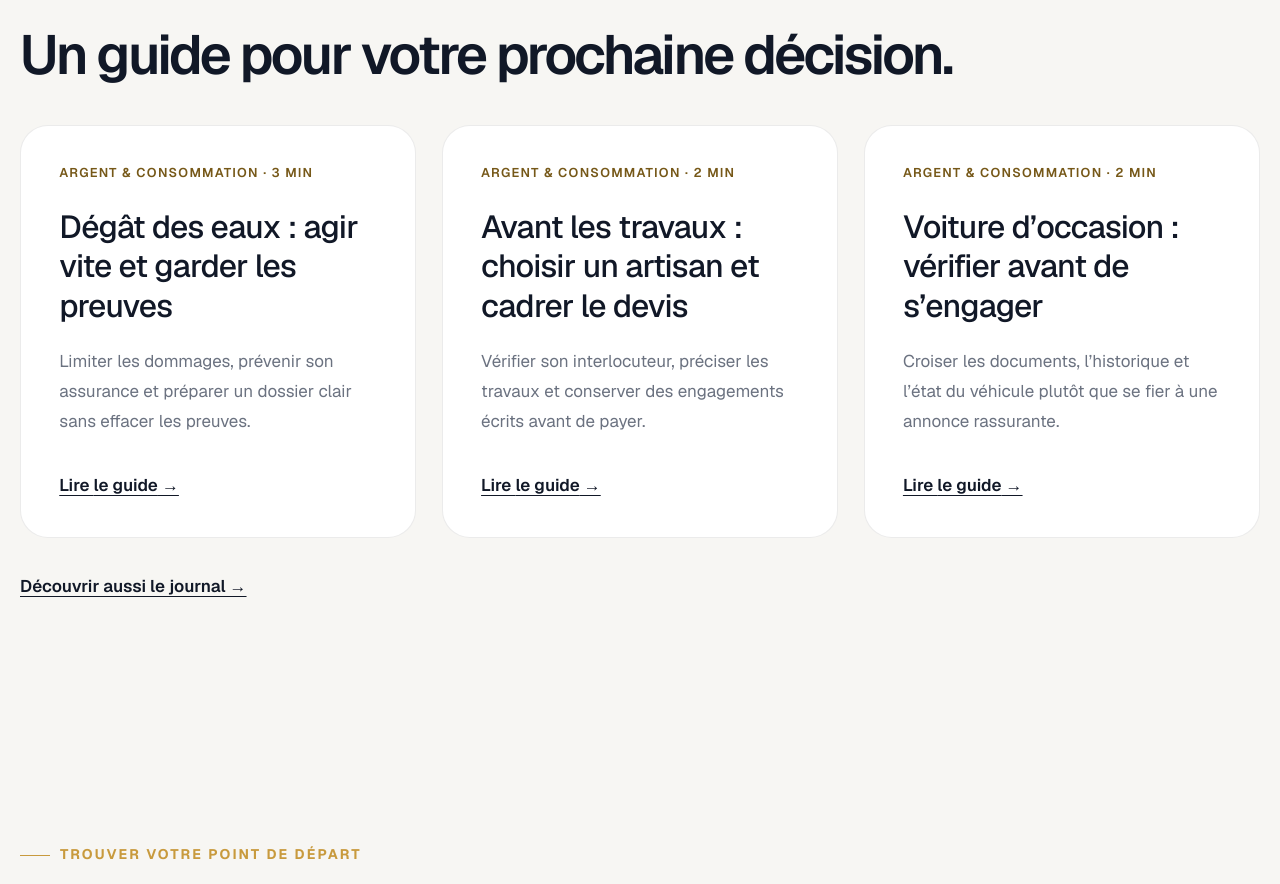
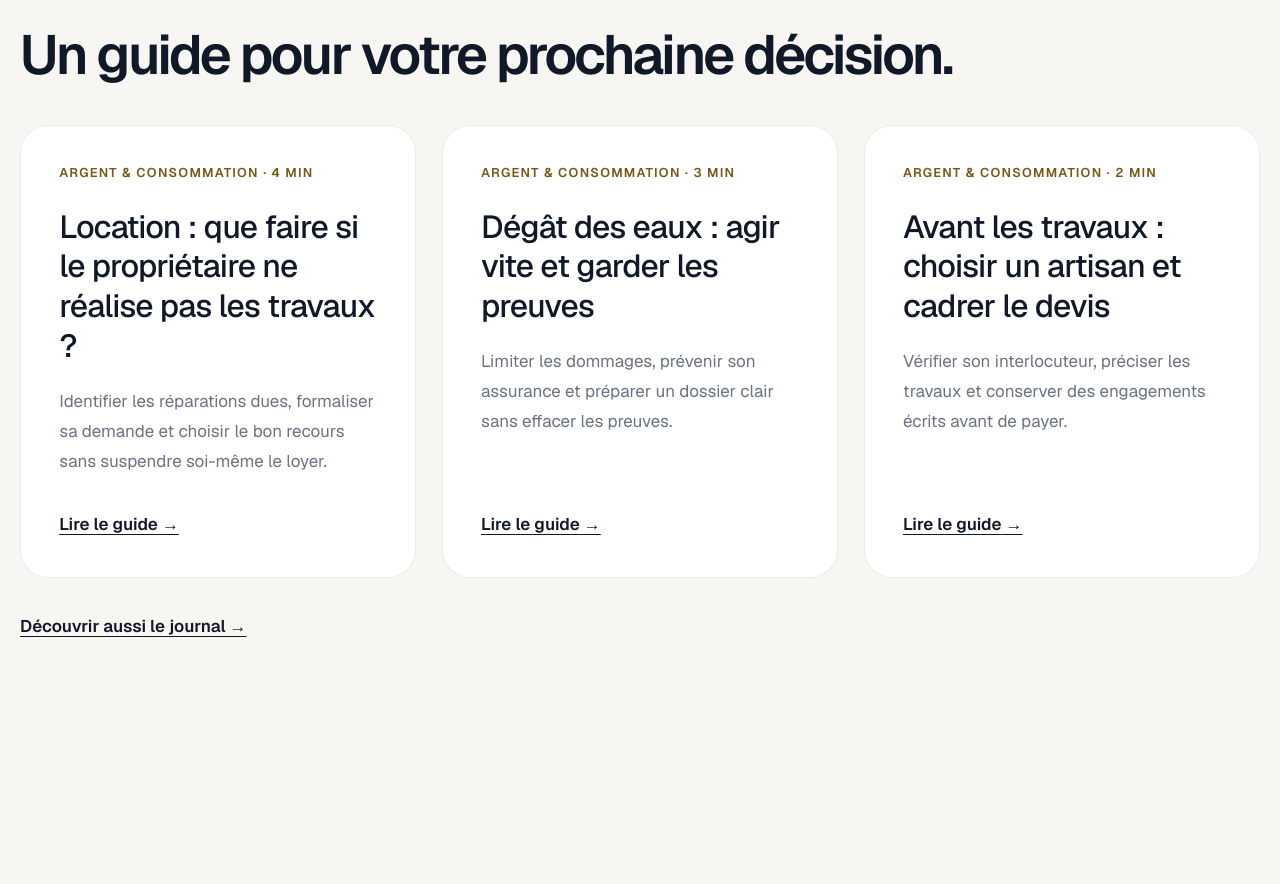
Before and after one commit to Nikolaos59/mes-regles-d-or, a Next.js app: page / in a window 1280 px wide. Shown: the part 1007-1891 px from the top of the page. Built offline with nearby package versions, Linux system fonts and the light colour scheme; no server answers.

Commit message:
Add sourced guide for landlord repair disputes

```diff
--- a/src/data/publications.ts
+++ b/src/data/publications.ts
@@ -1,6 +1,91 @@
 import type { RuleCategoryId } from "@/data/rules";
 export type Publication = { kind: "guides" | "blog"; slug: string; title: string; description: string; categoryId: RuleCategoryId; intro: string; sections: { title: string; paragraphs: string[] }[]; checklist: string[]; reviewedAt?: string; sources?: { label: string; url: string; kind: "inspiration" | "reference" }[] };
 export const publications: readonly Publication[] = [
+{
+  "kind": "guides",
+  "slug": "proprietaire-refuse-travaux",
+  "title": "Location : que faire si le propriétaire ne réalise pas les travaux ?",
+  "description": "Identifier les réparations dues, formaliser sa demande et choisir le bon recours sans suspendre soi-même le loyer.",
+  "categoryId": "argent-consommation",
+  "reviewedAt": "2026-09-28",
+  "intro": "Un équipement défectueux et une envie de rafraîchir la décoration ne posent pas la même question. Avant de réclamer des travaux, identifiez le problème, sa cause et la personne qui doit intervenir. Ce guide concerne les baux d’habitation en France.",
+  "sections": [
+    {
+      "title": "Distinguer entretien, vétusté et défaut du logement",
+      "paragraphs": [
+        "L’entretien courant et les petites réparations relèvent généralement du locataire. Mais une réparation rendue nécessaire par la vétusté peut incomber au propriétaire, même si elle figure habituellement parmi les réparations locatives. La nature de la panne et son origine comptent donc autant que le nom de l’équipement.",
+        "Un simple souhait de décoration ne suffit pas à rendre des travaux obligatoires. En revanche, le bailleur doit respecter ses obligations de réparation et de décence. Comparez votre situation avec les fiches officielles ci-dessous avant d’affirmer qui doit payer."
+      ]
+    },
+    {
+      "title": "Décrire le problème et conserver les preuves",
+      "paragraphs": [
+        "Rassemblez le bail, l’état des lieux, des photos datées et les échanges déjà intervenus. Si un professionnel a constaté une panne, conservez son diagnostic. Présentez une chronologie courte : apparition du problème, signalements et réponses reçues.",
+        "Exemple fictif : le chauffage reste défaillant malgré un entretien réalisé. Décrivez les pièces concernées et les interventions effectuées, plutôt que d’envoyer seulement « il faut tout refaire ». Une demande précise aide à identifier les travaux attendus."
+      ]
+    },
+    {
+      "title": "Formaliser la demande par une mise en demeure",
+      "paragraphs": [
+        "Si les démarches amiables n’aboutissent pas et que les travaux incombent au bailleur, adressez une mise en demeure par lettre recommandée avec accusé de réception. Décrivez les désordres, demandez leur traitement et joignez les pièces utiles. Gardez une copie du courrier et la preuve de réception.",
+        "Proposez un délai adapté à la situation pour obtenir une réponse et un calendrier. Ce délai demandé ne remplace pas les délais des procédures légales. En cas de danger immédiat, recherchez une aide urgente adaptée sans attendre l’issue des courriers."
+      ]
+    },
+    {
+      "title": "Choisir une démarche adaptée au litige",
+      "paragraphs": [
+        "La fiche Service-Public sur les travaux du bailleur indique qu’après deux mois sans accord ou sans réponse à la mise en demeure, le locataire peut recourir à la commission départementale de conciliation ou à un conciliateur de justice avant de saisir le juge.",
+        "La commission intervient gratuitement ; pour un litige sur les réparations, sa saisine est facultative. Une tentative amiable peut néanmoins être exigée avant certaines actions judiciaires. La procédure dépend notamment de la demande et d’un éventuel défaut de décence : faites préciser votre parcours avant de saisir le tribunal. Le juge des contentieux de la protection peut imposer des travaux si les conditions sont réunies."
+      ]
+    },
+    {
+      "title": "Ne pas suspendre soi-même le loyer",
+      "paragraphs": [
+        "Le refus de travaux n’autorise pas, à lui seul, à arrêter les paiements ou à déduire une facture du loyer. Continuez à respecter vos obligations pendant les démarches. Une réduction, une suspension ou une consignation doit reposer sur le cadre légal applicable, notamment une décision du juge ; ne la décidez pas unilatéralement.",
+        "Conservez aussi la preuve des conséquences concrètes du problème : pièce inutilisable, dépenses justifiées ou durée des désordres. Une éventuelle indemnisation doit être examinée au regard des faits ; elle n’est pas acquise par la seule annonce d’une demande de dommages-intérêts."
+      ]
+    }
+  ],
+  "checklist": [
+    "J’ai distingué l’entretien courant de la vétusté et des travaux du bailleur.",
+    "Mon dossier décrit des faits et contient des justificatifs.",
+    "Ma demande écrite précise les travaux attendus.",
+    "J’ai conservé le courrier et sa preuve de réception.",
+    "Je vérifie le recours approprié et continue à régler le loyer dû."
+  ],
+  "sources": [
+    {
+      "kind": "inspiration",
+      "label": "Ça peut vous arriver — transcription fournie par le lecteur : travaux du bailleur (0:38–2:51). Épisode précis non identifié ; lien vers l’émission.",
+      "url": "https://www.rtl.fr/programmes/ca-peut-vous-arriver"
+    },
+    {
+      "kind": "reference",
+      "label": "Service-Public — Travaux à la charge du propriétaire",
+      "url": "https://www.service-public.gouv.fr/particuliers/vosdroits/F31699"
+    },
+    {
+      "kind": "reference",
+      "label": "Service-Public — Réparations locatives",
+      "url": "https://www.service-public.gouv.fr/particuliers/vosdroits/F31697"
+    },
+    {
+      "kind": "reference",
+      "label": "Service-Public — Dégradations et vétusté",
+      "url": "https://www.service-public.gouv.fr/particuliers/vosdroits/F21105"
+    },
+    {
+      "kind": "reference",
+      "label": "Service-Public — Commission départementale de conciliation",
+      "url": "https://www.service-public.gouv.fr/particuliers/vosdroits/F1216"
+    },
+    {
+      "kind": "reference",
+      "label": "Service-Public — Litiges liés à la location",
+      "url": "https://www.service-public.gouv.fr/particuliers/vosdroits/F31301"
+    }
+  ]
+},
 {
   "kind": "guides",
   "slug": "degat-des-eaux-bons-reflexes",
```
